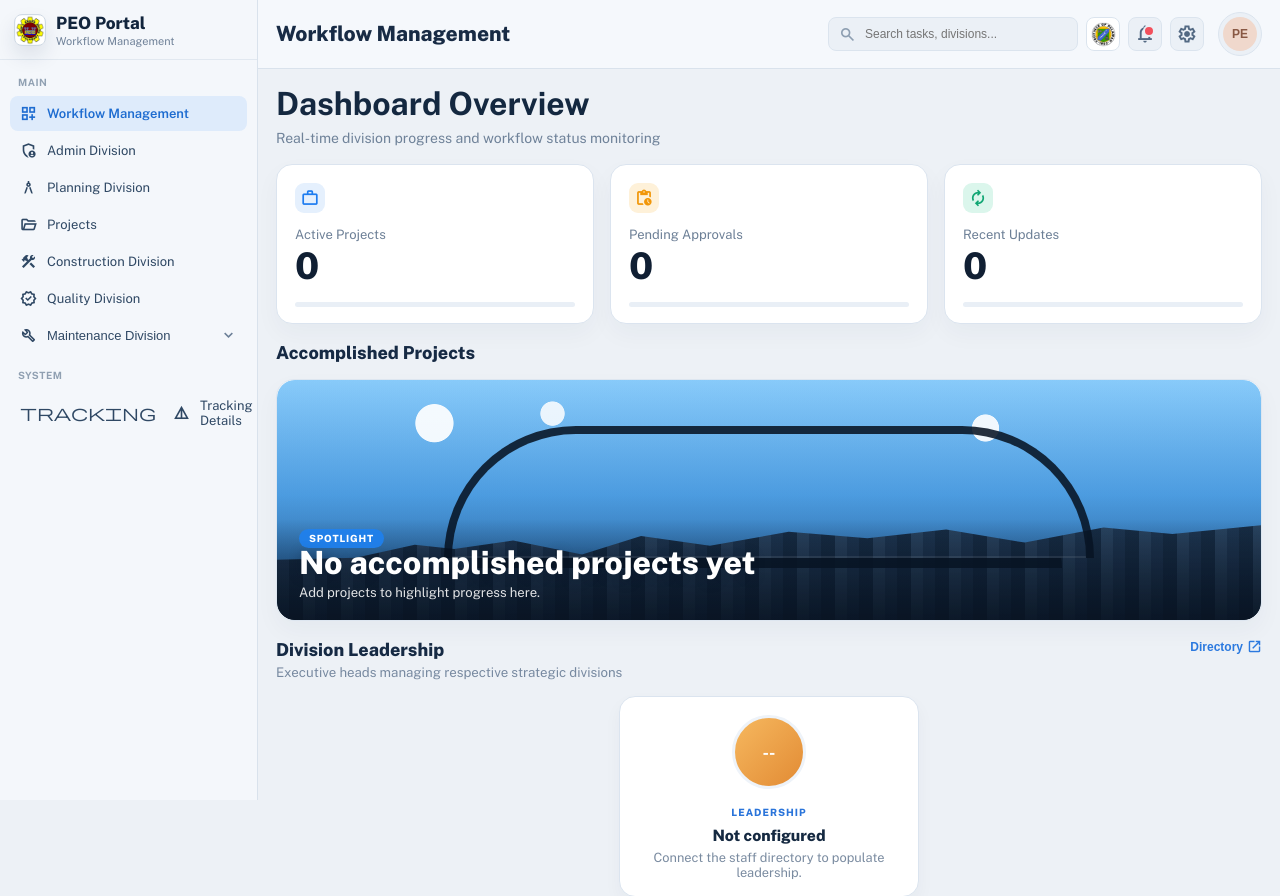
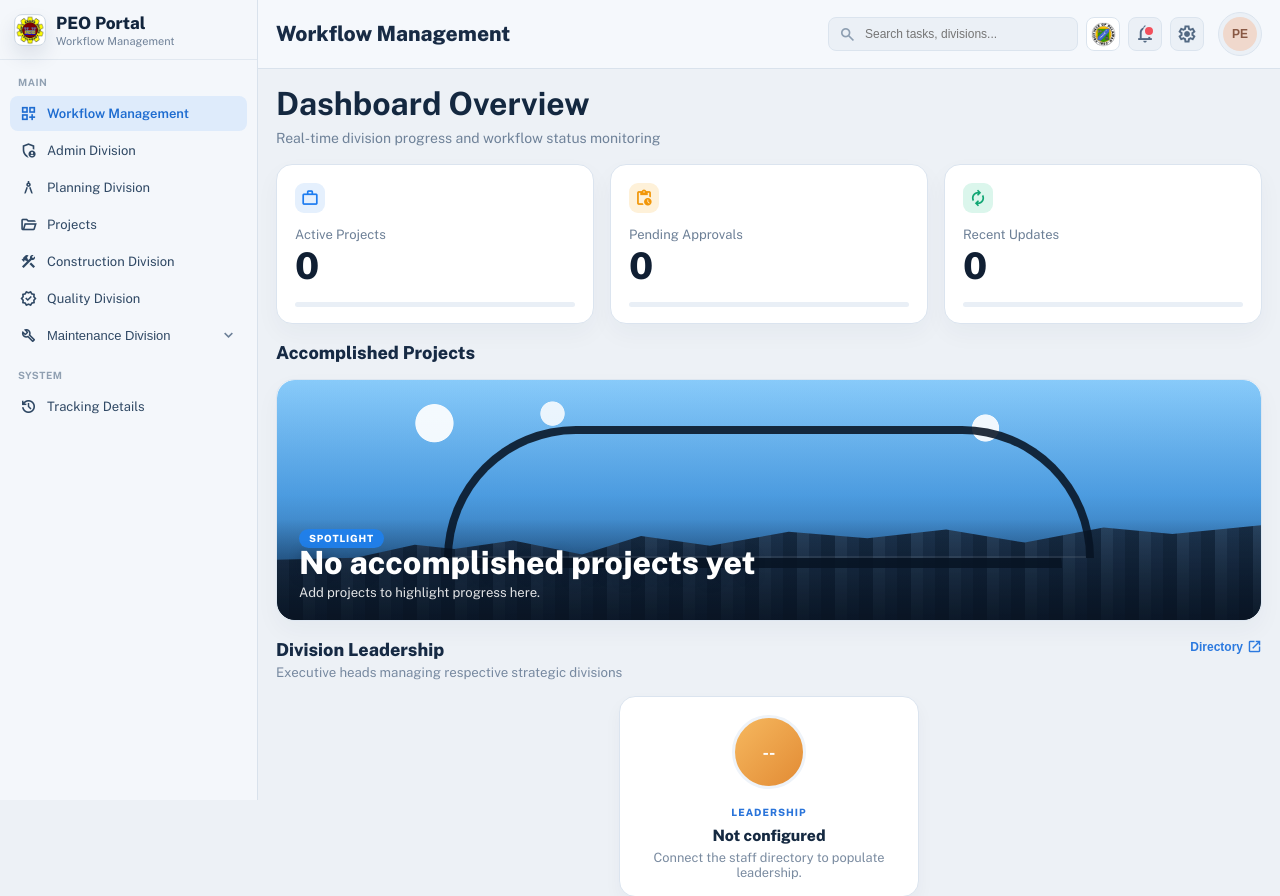
Before and after one commit to sci17/peo-worksystem, a Django app: page / in a window 1280 px wide. Shown: the top 896 px of the page. Run offline with Django 5.2, Linux system fonts and the light colour scheme; a user stored in the database is signed in; data comes from the database, SQL or seed files in the repository; both versions use the stored data as it was after the commit; some libraries are stand-ins or nearby versions.

Commit message:
added tracking

```diff
--- a/my_app/templates/Dashboard/dashboard.html
+++ b/my_app/templates/Dashboard/dashboard.html
@@ -153,7 +153,7 @@
                     data-peo-toast-variant="info"
                     data-peo-toast-persist="navigation"
                 >
-                    <span class="material-symbols-outlined">Tracking Details</span>
+                    <span class="material-symbols-outlined" aria-hidden="true">history</span>
                     <span>Tracking Details</span>
                 </a>
             </nav>
```
Also changed, not shown: db.sqlite3.
